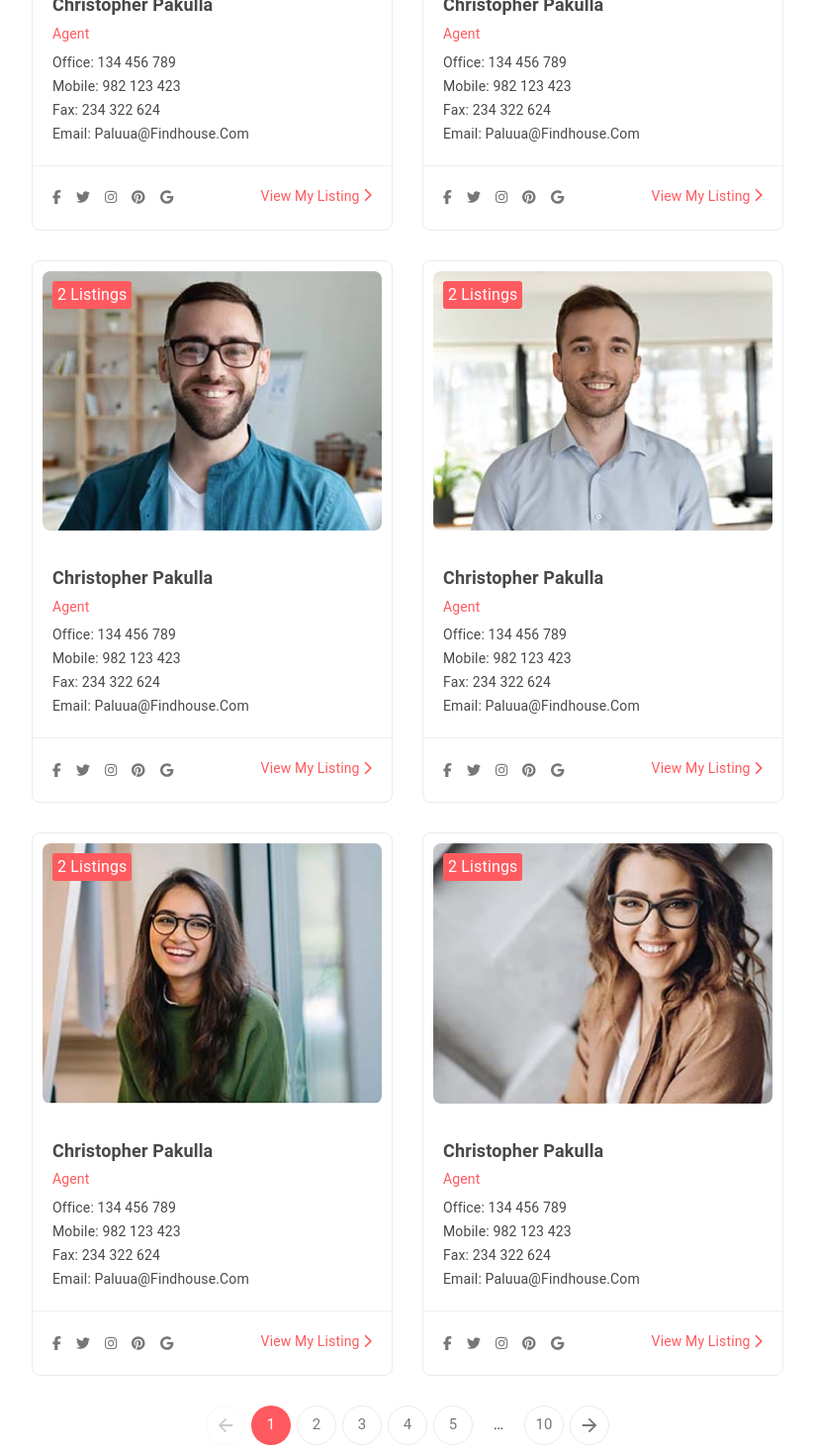
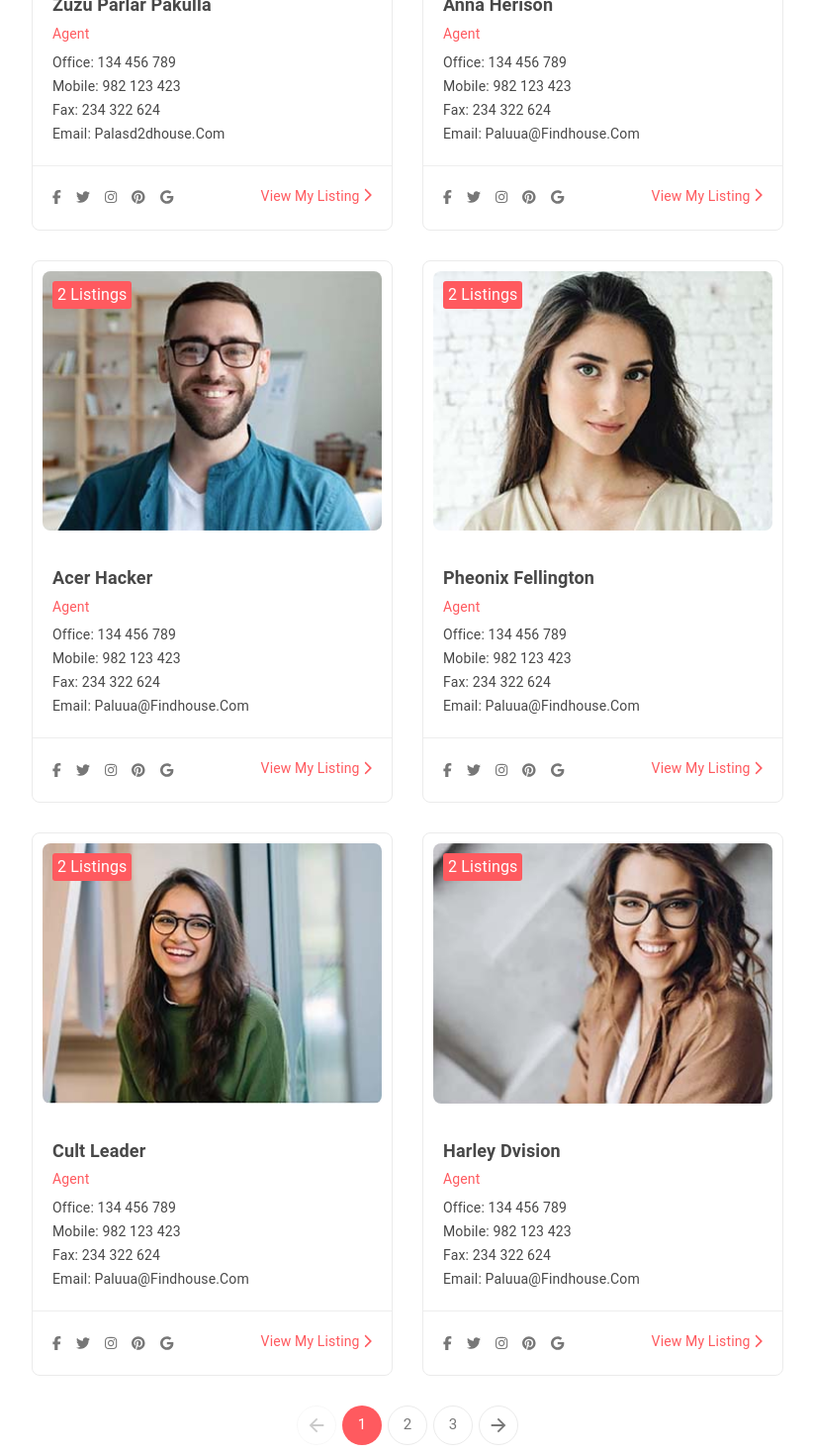
Before and after one commit to zakumialexes/real-estate, a React (Create React App) app: page / in a window 1280 px wide. Shown: the part 640-2110 px from the top of the page at 99% size, without its empty margins (38-861 px from the left). Built offline with nearby package versions, Linux system fonts and the light colour scheme; data requests are answered from the project's data file.

Commit message:
Added: pagination function

```diff
--- a/json-server/database.json
+++ b/json-server/database.json
@@ -1,7 +1,43 @@
 {
   "agent-list": [
     {
-      "name": "Christopher Pakulla",
+      "name": "Zuzu Parlar Pakulla",
+      "phoneNumber": {
+        "office": "134 456 789",
+        "mobile": "982 123 423",
+        "fax": "234 322 624"
+      },
+      "email": "palasd2dhouse.com",
+      "type": "agent",
+      "listing": 2,
+      "photo": "/images/agents/agent-2.jpg"
+    },
+    {
+      "name": "Anna Herison",
+      "phoneNumber": {
+        "office": "134 456 789",
+        "mobile": "982 123 423",
+        "fax": "234 322 624"
+      },
+      "email": "paluua@findhouse.com",
+      "type": "agent",
+      "listing": 2,
+      "photo": "/images/agents/agent-6.jpg"
+    },
+    {
+      "name": "Acer Hacker",
+      "phoneNumber": {
+        "office": "134 456 789",
+        "mobile": "982 123 423",
+        "fax": "234 322 624"
+      },
+      "email": "paluua@findhouse.com",
+      "type": "agent",
+      "listing": 2,
+      "photo": "/images/agents/agent-3.jpg"
+    },
+    {
+      "name": "Pheonix Fellington",
       "phoneNumber": {
         "office": "134 456 789",
         "mobile": "982 123 423",
@@ -13,43 +49,7 @@
       "photo": "/images/agents/agent-1.jpg"
     },
     {
-      "name": "Christopher Pakulla",
-      "phoneNumber": {
-        "office": "134 456 789",
-        "mobile": "982 123 423",
-        "fax": "234 322 624"
-      },
-      "email": "paluua@findhouse.com",
-      "type": "agent",
-      "listing": 2,
-      "photo": "/images/agents/agent-2.jpg"
-    },
-    {
-      "name": "Christopher Pakulla",
-      "phoneNumber": {
-        "office": "134 456 789",
-        "mobile": "982 123 423",
-        "fax": "234 322 624"
-      },
-      "email": "paluua@findhouse.com",
-      "type": "agent",
-      "listing": 2,
-      "photo": "/images/agents/agent-3.jpg"
-    },
-    {
-      "name": "Christopher Pakulla",
-      "phoneNumber": {
-        "office": "134 456 789",
-        "mobile": "982 123 423",
-        "fax": "234 322 624"
-      },
-      "email": "paluua@findhouse.com",
-      "type": "agent",
-      "listing": 2,
-      "photo": "/images/agents/agent-4.jpg"
-    },
-    {
-      "name": "Christopher Pakulla",
+      "name": "Cult Leader",
       "phoneNumber": {
         "office": "134 456 789",
         "mobile": "982 123 423",
@@ -61,7 +61,7 @@
       "photo": "/images/agents/agent-5.jpg"
     },
     {
-      "name": "Christopher Pakulla",
+      "name": "Harley Dvision",
       "phoneNumber": {
         "office": "134 456 789",
         "mobile": "982 123 423",
@@ -71,6 +71,90 @@
       "type": "agent",
       "listing": 2,
       "photo": "/images/agents/agent-6.jpg"
+    },
+    {
+      "name": "Pheonix Fellington",
+      "phoneNumber": {
+        "office": "134 456 789",
+        "mobile": "982 123 423",
+        "fax": "234 322 624"
+      },
+      "email": "paluua@findhouse.com",
+      "type": "agent",
+      "listing": 2,
+      "photo": "/images/agents/agent-1.jpg"
+    },
+    {
+      "name": "Cult Leader",
+      "phoneNumber": {
+        "office": "134 456 789",
+        "mobile": "982 123 423",
+        "fax": "234 322 624"
+      },
+      "email": "paluua@findhouse.com",
+      "type": "agent",
+      "listing": 2,
+      "photo": "/images/agents/agent-5.jpg"
+    },
+    {
+      "name": "Harley Dvision",
+      "phoneNumber": {
+        "office": "134 456 789",
+        "mobile": "982 123 423",
+        "fax": "234 322 624"
+      },
+      "email": "paluua@findhouse.com",
+      "type": "agent",
+      "listing": 2,
+      "photo": "/images/agents/agent-6.jpg"
+    },
+    {
+      "name": "Zuzu Parlar Pakulla",
+      "phoneNumber": {
+        "office": "134 456 789",
+        "mobile": "982 123 423",
+        "fax": "234 322 624"
+      },
+      "email": "palasd2dhouse.com",
+      "type": "agent",
+      "listing": 2,
+      "photo": "/images/agents/agent-2.jpg"
+    },
+    {
+      "name": "Anna Herison",
+      "phoneNumber": {
+        "office": "134 456 789",
+        "mobile": "982 123 423",
+        "fax": "234 322 624"
+      },
+      "email": "paluua@findhouse.com",
+      "type": "agent",
+      "listing": 2,
+      "photo": "/images/agents/agent-6.jpg"
+    },
+    {
+      "name": "Harley Dvision",
+      "phoneNumber": {
+        "office": "134 456 789",
+        "mobile": "982 123 423",
+        "fax": "234 322 624"
+      },
+      "email": "paluua@findhouse.com",
+      "type": "agent",
+      "listing": 2,
+      "photo": "/images/agents/agent-6.jpg"
+    },
+    {
+      "name": "Zuzu Parlar Pakulla",
+      "phoneNumber": {
+        "office": "134 456 789",
+        "mobile": "982 123 423",
+        "fax": "234 322 624"
+      },
+      "email": "palasd2dhouse.com",
+      "type": "agent",
+      "listing": 2,
+      "photo": "/images/agents/agent-2.jpg"
     }
   ]
 }
--- a/src/pages/agent-list/agent-list..jsx
+++ b/src/pages/agent-list/agent-list..jsx
@@ -1,24 +1,17 @@
 import style from "./agent-list.module.scss"
 import {FontAwesomeIcon} from "@fortawesome/react-fontawesome";
 import {faList, faTableCells} from "@fortawesome/free-solid-svg-icons";
-import {useEffect, useState} from "react";
+import {useState} from "react";
 import LeftSide from "./left-side/left-side";
+import usePaginate from "./pagination";
 
 
 function AgentList(props) {
-    const [agents, setAgents] = useState([]);
     const [sortBy, setSortBy] = useState(0);
     const [paginationPage, setPaginationPage] = useState(1);
     const [isGrid, setIsGrid] = useState(true);
 
-    async function fetchingAgent() {
-        const response = await fetch("http://localhost:3500/agent-list").then(data => data.json())
-        setAgents(response)
-    }
-
-    useEffect(() => {
-        fetchingAgent()
-    }, [])
+    const {totalPageCount, paginatedData: paginatedAgent} = usePaginate("agent-list", paginationPage, 6);
     return (
         <div className={style.section}>
             <div className={style.container}>
@@ -47,8 +40,9 @@ function AgentList(props) {
                     </div>
                 </div>
                 <div className={style.content}>
-                    <LeftSide isGrid={isGrid} setSortBy={setSortBy} sortBy={sortBy} agents={agents}
-                              paginationPage={paginationPage} setPaginationPage={setPaginationPage}/>
+                    <LeftSide isGrid={isGrid} setSortBy={setSortBy} sortBy={sortBy} agents={paginatedAgent}
+                              paginationPage={paginationPage} setPaginationPage={setPaginationPage}
+                              totalPageCount={totalPageCount}/>
                 </div>
             </div>
         </div>
--- a/src/pages/agent-list/left-side/left-side.jsx
+++ b/src/pages/agent-list/left-side/left-side.jsx
@@ -24,7 +24,11 @@ const CustomPagination = styled(Pagination)(({theme}) => ({
         backgroundColor: "orange"
     }
 }));
-export default function LeftSide({sortBy, setSortBy, isGrid, agents, paginationPage, setPaginationPage}) {
+export default function LeftSide({sortBy, setSortBy, isGrid, agents, paginationPage, setPaginationPage,totalPageCount}) {
+    function handlePaginationChange(event, value) {
+        setPaginationPage(value);
+    }
+
     return (
         <div className={style.leftSide}>
             <div className={style.searchHeader}>
@@ -41,9 +45,12 @@ export default function LeftSide({sortBy, setSortBy, isGrid, agents, paginationP
                 ))}
             </div>
             <div className={style.paginationContainer}>
-                <CustomPagination size="large" count={10} variant="outlined" renderItem={(item) => (
-                    <PaginationItem slots={{previous: ArrowBackOutlined, next: ArrowForwardOutlined}} {...item}/>
-                )}/>
+                <CustomPagination page={paginationPage} size="large" count={totalPageCount} variant="outlined"
+                                  renderItem={(item) => (
+                                      <PaginationItem
+                                          slots={{previous: ArrowBackOutlined, next: ArrowForwardOutlined}} {...item}
+                                      />
+                                  )} onChange={handlePaginationChange}/>
             </div>
         </div>
     )
--- /dev/null
+++ b/src/pages/agent-list/pagination.jsx
@@ -0,0 +1,36 @@
+import {useCallback, useEffect, useMemo, useState} from "react";
+
+export default function usePaginate(pageLink, pageNumber, limit) {
+    const [allData, setAllData] = useState([]);
+    const [paginatedData, setPaginatedData] = useState([])
+    const [loading, setLoading] = useState(true)
+    const [error, setError] = useState("")
+    const fetchCallBack = useCallback(() => {
+        const url = {
+            all: `http://localhost:3500/${pageLink}`,
+            curPage: `http://localhost:3500/${pageLink}?_page=${pageNumber}&&_limit=${limit}`
+        }
+
+        async function fetchData() {
+            const [all, currentPageData] = await Promise.all([
+                fetch(url.all).then(data => data.json()), fetch(url.curPage).then(data => {
+                    return data.json()
+                })
+            ])
+            setAllData(all)
+            setPaginatedData(currentPageData)
+            setLoading(false)
+        }
+
+        fetchData().catch((error) => setError(error))
+    }, [pageNumber, limit, pageLink])
+    const totalPageCount = useMemo(() => {
+        return Math.ceil(allData.length / limit);
+    }, [allData, limit])
+    useEffect(() => {
+        fetchCallBack()
+    }, [fetchCallBack])
+    return {
+        allData, paginatedData, loading, error, totalPageCount
+    }
+}
```
